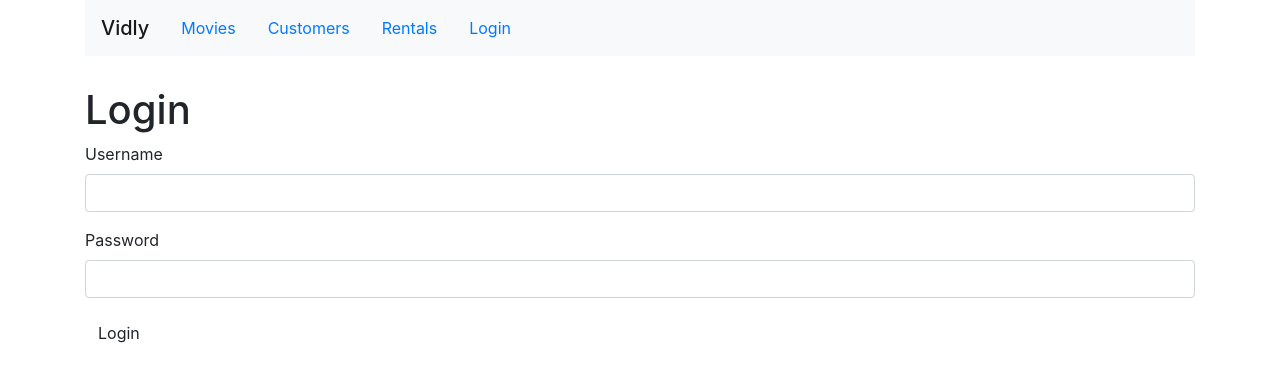
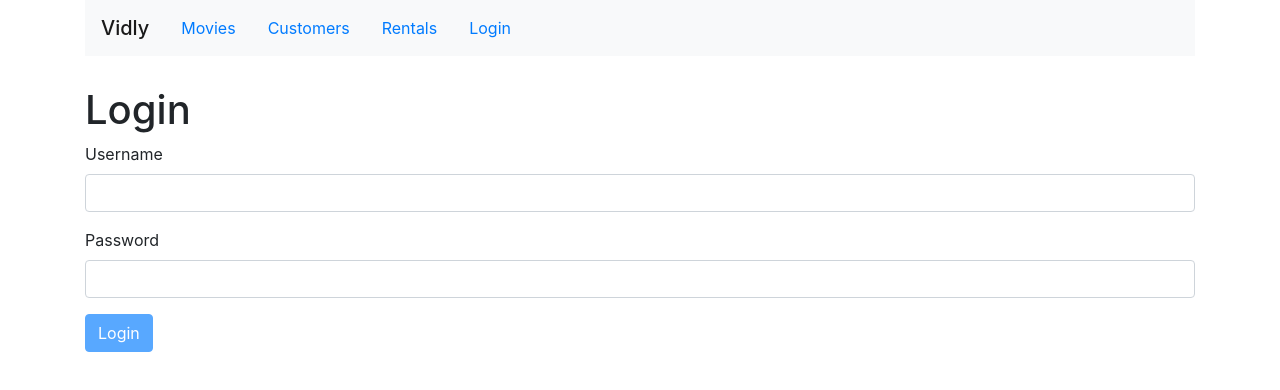
Before and after one commit to Erwan31/vidly, a React (Create React App) app: page /login in a window 1280 px wide. Shown: the top 390 px of the page. Built offline with nearby package versions, Linux system fonts and the light colour scheme.

Commit message:
Login Joi error management

```diff
--- a/package.json
+++ b/package.json
@@ -8,6 +8,7 @@
     "@testing-library/user-event": "^7.2.1",
     "bootstrap": "^4.1.1",
     "font-awesome": "^4.7.0",
+    "joi-browser": "^13.4.0",
     "lodash": "^4.17.10",
     "prop-types": "^15.7.2",
     "react": "^16.13.1",
--- /dev/null
+++ b/src/components/common/form.jsx
@@ -0,0 +1,76 @@
+import React, { Component } from 'react';
+import Joi from 'joi-browser';
+import Input from './input';
+
+class Form extends Component {
+    state = {
+        data: {},
+        errors: {},
+      }
+
+    validate = () => {
+        const options = { abortEarly: false };
+        const { error } = Joi.validate(this.state.data, this.schema, options);
+        console.log(error);
+
+        if(!error) return null;
+
+        const errors = {};
+        for( let item of error.details ){
+            errors[item.path[0]] = item.message;
+            return errors;
+        }
+    };
+
+    validateProperty = ( {name, value} ) => {
+        const obj = { [name]: value};
+        const schema = { [name]: this.schema[name] }
+        const {error} = Joi.validate( obj, schema, { abortEarly: false } );
+        return error ? error.details[0].message : null;
+    };
+
+    handleSubmit= e => {
+        e.preventDefault();
+
+        const errors = this.validate();
+        //console.log(errors);
+
+        this.setState({ errors: errors || {} });
+        if( errors ) return;
+
+        this.doSubmit();
+    };
+
+    handleChange = ( { currentTarget: input }) => {
+        const errors = {...this.state.errors};
+        const errorMessage= this.validateProperty(input);
+        if( errorMessage ) errors[input.name] = errorMessage;
+        else delete errors[input.name]
+
+        const data = {...this.state.data};
+
+        data[input.name] = input.value;
+
+        this.setState({ data, errors });
+    };
+
+    renderButton(label) {
+       return ( <button disabled={this.validate()} className="btn btn-primary">{label}</button> );
+    };
+
+    renderInput(name, label, type = 'text') {
+        const { data, errors } = this.state;
+
+        return(
+            <Input name={name}
+            label={label}
+            value={data[name]}
+            onChange={this.handleChange}
+            error={errors[name]}
+            type={type} />
+        );
+    }
+
+}
+
+export default Form;
--- /dev/null
+++ b/src/components/common/input.jsx
@@ -0,0 +1,17 @@
+import React from 'react';
+
+const Input = ({ name, label, error, ...rest }) => {
+    return (
+        <div className="form-group">
+            <label htmlFor={name}>{label}</label>
+            <input
+            {...rest}
+            name={name}
+            id={name}
+            className="form-control"/>
+            {error && <div className="alert alert-message">{error}</div>}
+        </div>
+      );
+}
+
+export default Input;
--- a/src/components/loginForm.jsx
+++ b/src/components/loginForm.jsx
@@ -1,20 +1,49 @@
-import React, { Component } from 'react';
+import React from 'react';
+import Input from './common/input';
+import Joi from 'joi-browser'
+import Form from './common/form';
 
-class LoginForm extends Component {
+
+class LoginForm extends Form {
+
+    state = {
+        data: { username: '', password: ''},
+        errors: {
+            username: '',
+            password: ''
+        }
+    }
+
+    schema = {
+        username: Joi.string().required().label('Username'),
+        password: Joi.string().required().label('Password'),
+    }
+
+    //username = React.createRef();
+
+ /*   componentDidMount() {
+        //this.username.current.focus();
+    } */
+
+
+
+
+
+    doSubmit = () => {
+        // call the server
+        console.log('Submitted');
+    }
+
     render() {
+
         return (
             <div>
                 <h1>Login</h1>
-                <form action="">
-                    <div className="form-group">
-                        <label htmlFor="username">Username</label>
-                        <input id="username" type="text" className="form-control"/></div>
-                    <div className="form-group">
-                        <label htmlFor="password">Password</label>
-                        <input id="password" type="text" className="form-control"/></div>
+                <form onSubmit={this.handleSubmit}>
+                   {this.renderInput('username', 'Username')}
+                   {this.renderInput('password', 'Password', "password")}
+                   {this.renderButton('Login')}
                 </form>
-                <button className="btn primary">Login</button>
-
             </div>
           );
     }
```
Also changed, not shown: 1 other file (tests, documents, lock files or other folders).
